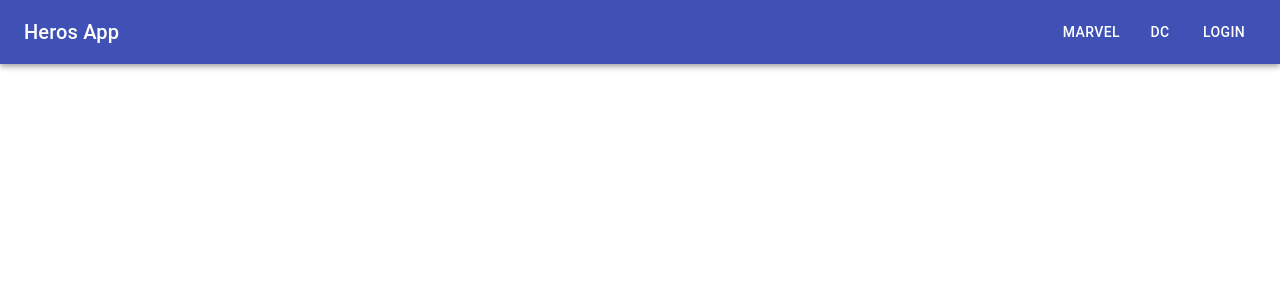
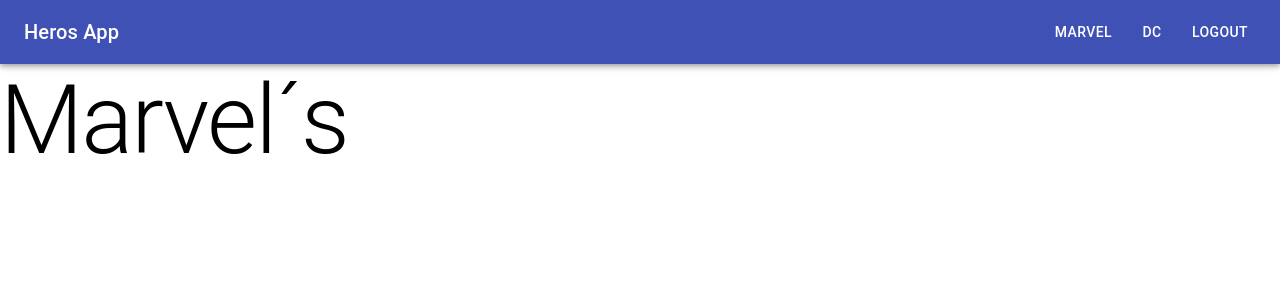
Before and after one commit to xx1196/superheros, a React (Create React App) app: page /marvel in a window 1280 px wide. Shown: the top 300 px of the page. Built offline with nearby package versions, Linux system fonts and the light colour scheme.

Commit message:
Se crean rutas hijas. *Se agrega interfaz para tipar los parametros de una ruta

```diff
--- a/src/Components/Heros/HeroScreen.tsx
+++ b/src/Components/Heros/HeroScreen.tsx
@@ -1,7 +1,12 @@
+import {useParams} from "react-router-dom";
+
 import Typography from '@material-ui/core/Typography';
+import {HeroScreenParams} from "../../Interfaces/ParamsInterfaces";
 
 export const HeroScreen = () => {
+    const {id} = useParams<HeroScreenParams>();
+
     return <Typography variant="h1" component="h2">
-        Hero´s
+        Hero´s # {id}
     </Typography>
 }
--- a/src/Components/Ui/Navbar.tsx
+++ b/src/Components/Ui/Navbar.tsx
@@ -39,7 +39,7 @@
                 </Typography>
                 <Button onClick={goMarvel} color="inherit">Marvel</Button>
                 <Button onClick={goDc} color="inherit">DC</Button>
-                <Button onClick={goLogin} color="inherit">Login</Button>
+                <Button onClick={goLogin} color="inherit">LogOut</Button>
             </Toolbar>
         </AppBar>
     </div>
--- /dev/null
+++ b/src/Interfaces/ParamsInterfaces.ts
@@ -0,0 +1,3 @@
+export interface HeroScreenParams {
+    id: string
+}
--- a/src/Routers/AppRouter.tsx
+++ b/src/Routers/AppRouter.tsx
@@ -1,22 +1,14 @@
-import {
-    BrowserRouter as Router,
-    Switch,
-    Route
-} from "react-router-dom";
-
-import {Navbar} from "../Components/Ui/Navbar";
-import {MarvelScreen} from "../Components/Marvel/MarvelScreen";
-import {DcScreen} from "../Components/Dc/DcScreen";
+import {BrowserRouter as Router, Route, Switch} from "react-router-dom";
 import {LoginScreen} from "../Components/Login/LoginScreen";
+import {DashboardRouter} from "./Childs/DashboardRouter";
 
 export const AppRouter = () => {
     return <Router>
-        <Navbar/>
-
-        <Switch>
-            <Route exact path="/" component={MarvelScreen}/>
-            <Route exact path="/dc" component={DcScreen}/>
-            <Route exact path="/login" component={LoginScreen}/>
-        </Switch>
+        <div>
+            <Switch>
+                <Route exact path="/login" component={LoginScreen}/>
+                <Route path="/" component={DashboardRouter}/>
+            </Switch>
+        </div>
     </Router>
 }
--- /dev/null
+++ b/src/Routers/Childs/DashboardRouter.tsx
@@ -0,0 +1,21 @@
+import {BrowserRouter as Router, Route, Switch, Redirect} from "react-router-dom";
+
+import {Navbar} from "../../Components/Ui/Navbar";
+import {MarvelScreen} from "../../Components/Marvel/MarvelScreen";
+import {DcScreen} from "../../Components/Dc/DcScreen";
+import {HeroScreen} from "../../Components/Heros/HeroScreen";
+
+export const DashboardRouter = () => {
+    return <Router>
+        <>
+            <Navbar/>
+
+            <Switch>
+                <Route exact path="/marvel" component={MarvelScreen}/>
+                <Route exact path="/hero/:id" component={HeroScreen}/>
+                <Route exact path="/dc" component={DcScreen}/>
+                <Redirect to="/marvel"/>
+            </Switch>
+        </>
+    </Router>
+}
```
Also changed, not shown: src/tsconfig.json (added, +10 -0 lines).
